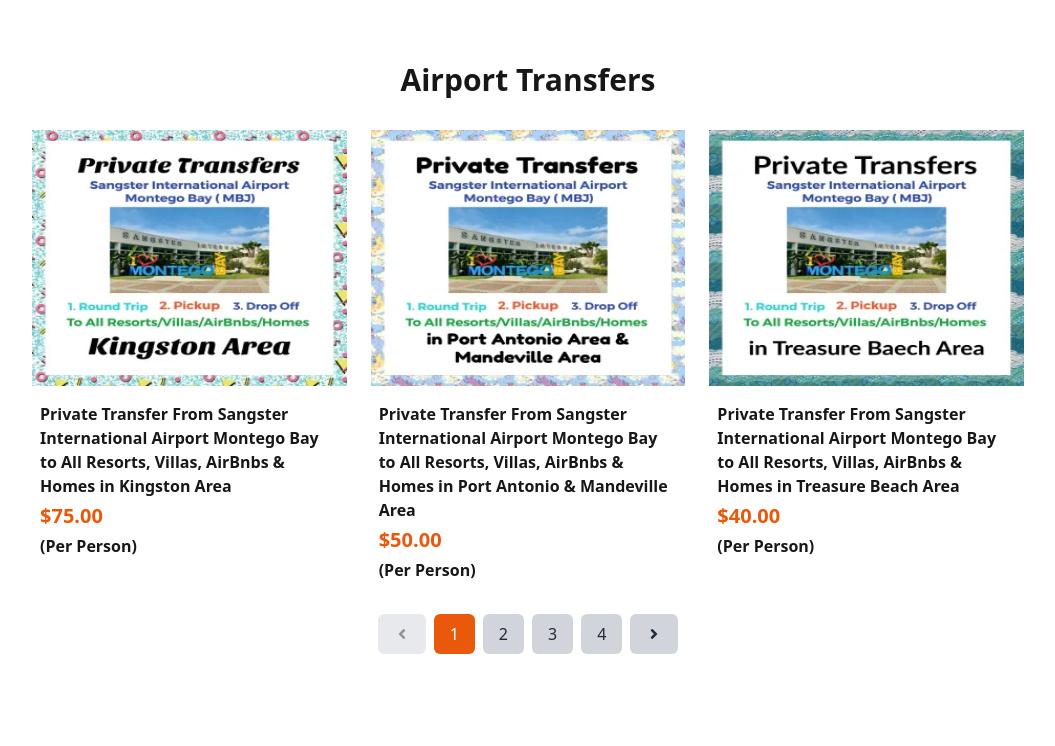
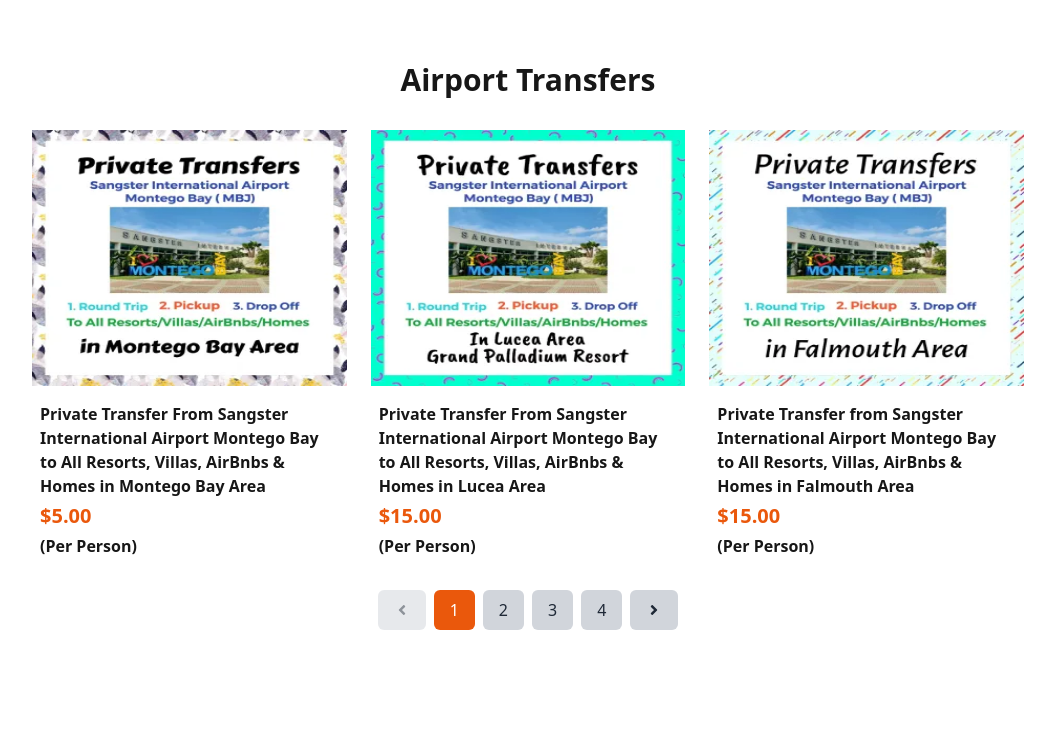
Before and after one commit to winnie-webb/islandwaystours, a Next.js app: page / in a window 1280 px wide. Shown: the part 2104-2850 px from the top of the page, without its empty margins (112-1167 px from the left). Built offline with nearby package versions, Linux system fonts and the light colour scheme.

Commit message:
Sorting products by lowest price

```diff
--- a/app/components/Category.jsx
+++ b/app/components/Category.jsx
@@ -11,10 +11,9 @@
   const totalPages = Math.ceil(data.length / itemsPerPage);
 
   // Slice the data array to show only the items for the current page
-  const paginatedData = data.slice(
-    (currentPage - 1) * itemsPerPage,
-    currentPage * itemsPerPage
-  );
+  const paginatedData = data
+    .sort((a, b) => a.priceLowest - b.priceLowest)
+    .slice((currentPage - 1) * itemsPerPage, currentPage * itemsPerPage);
 
   // Change page
   const changePage = (pageNumber) => {
```
